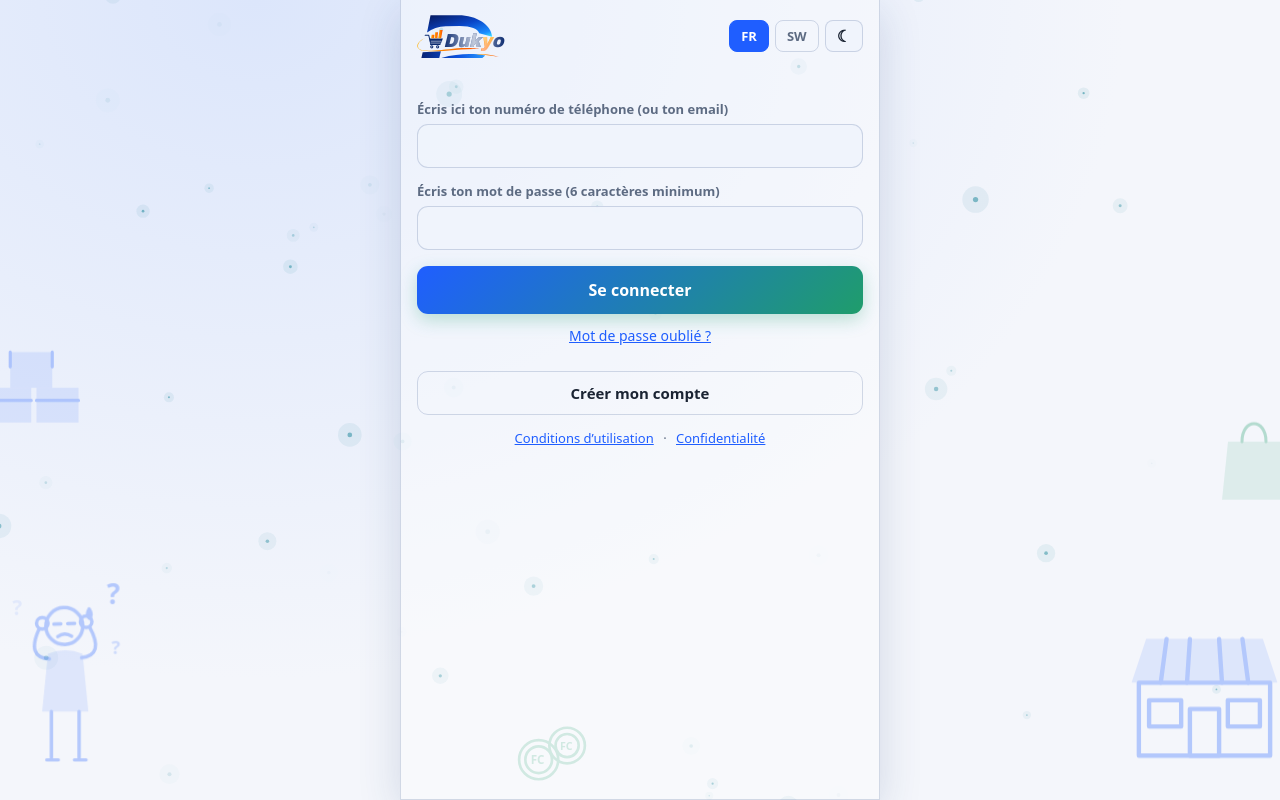
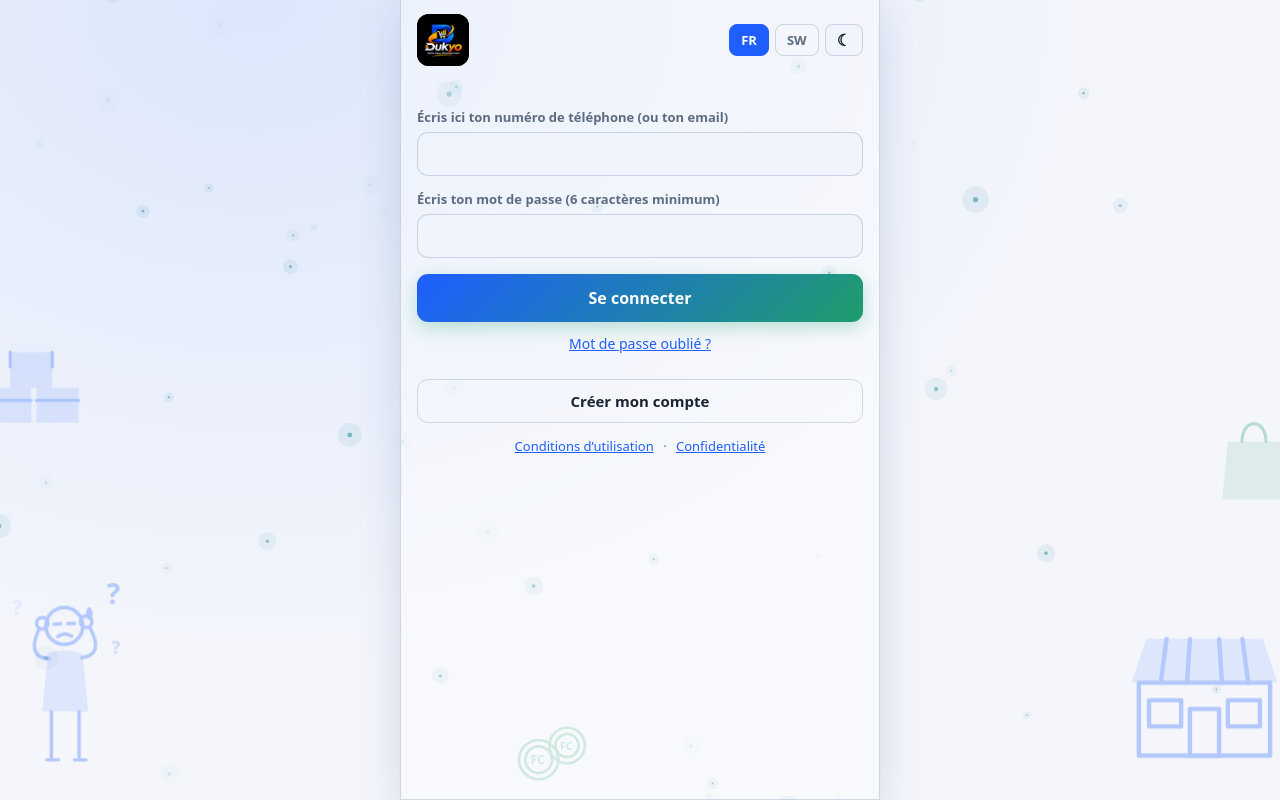
Before and after one commit to marcelmar702-cell/stock-boutique, a plain HTML site: page index.html in a window 1280 px wide. Drawn offline with nearby package versions, Linux system fonts and the light colour scheme; no server answers.

Commit message:
Add logo.js script to index.html

```diff
--- a/index.html
+++ b/index.html
@@ -565,5 +565,6 @@ afficher();
  <script src="finances.js?v=1"></script>
  <script src="stock.js?v=1"></script>
 <script src="telephone.js?v=1"></script>
+<script src="logo.js?v=1"></script>
 </body>
 </html>
```
